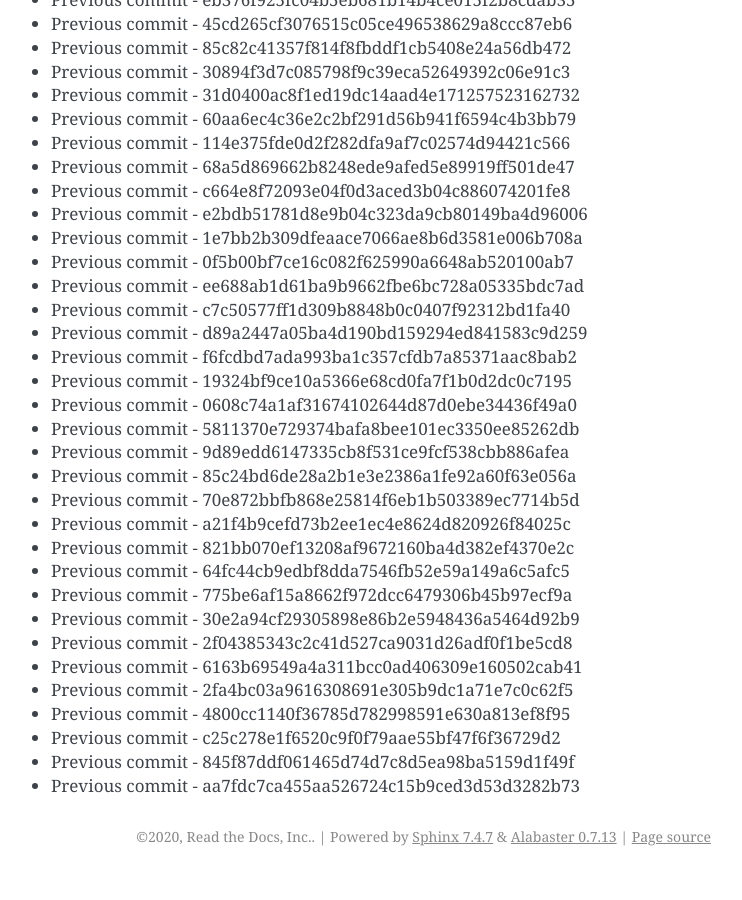
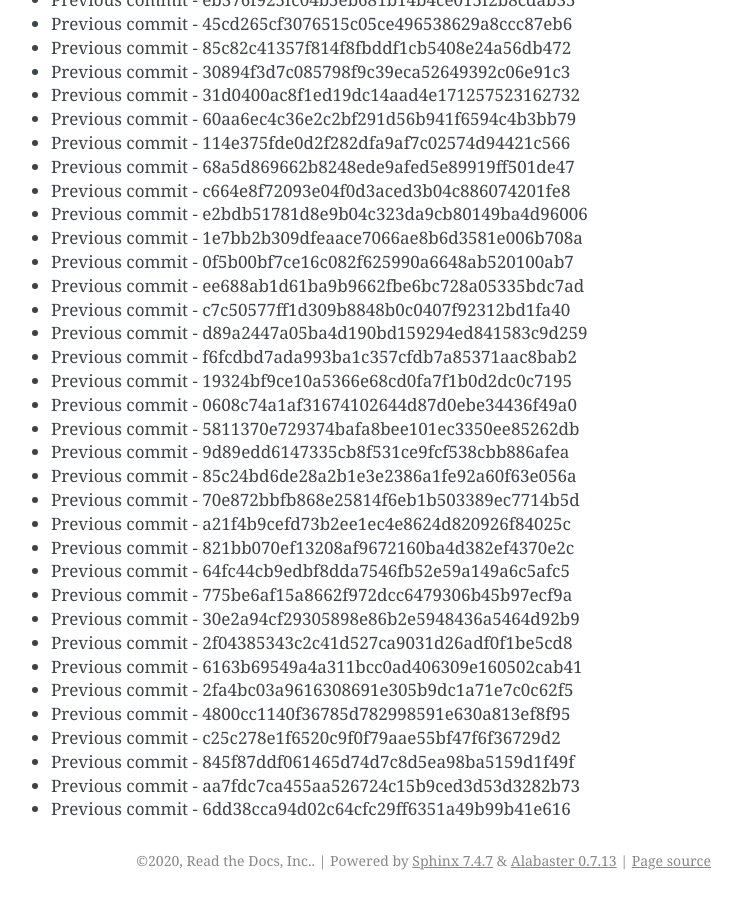
Before and after one commit to readthedocs/rtd-git-stresstest, a Sphinx documentation site: the page built from docs/updates.rst, in a window 1280 px wide and 900 px high, scrolled down 83278 px. Shown: the whole window, without its empty margins (399-1141 px from the left). Built offline with Sphinx 7.4.7, drawn with Linux system fonts in a browser that asks for light colours; before the commit the page ends 84154 px from its top, so only the background shows below that.

Commit message:
Generating commit from previous: 6dd38cca94d02c64cfc29ff6351a49b99b41e616

```diff
--- a/docs/updates.rst
+++ b/docs/updates.rst
@@ -3531,3 +3531,4 @@ It can be tested for any performance characteristics.
 * Previous commit - c25c278e1f6520c9f0f79aae55bf47f6f36729d2
 * Previous commit - 845f87ddf061465d74d7c8d5ea98ba5159d1f49f
 * Previous commit - aa7fdc7ca455aa526724c15b9ced3d53d3282b73
+* Previous commit - 6dd38cca94d02c64cfc29ff6351a49b99b41e616
```
